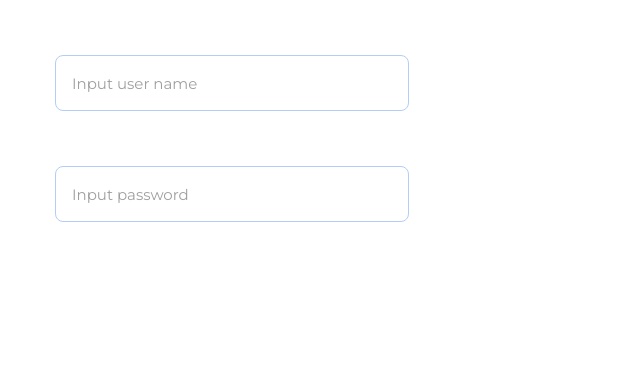
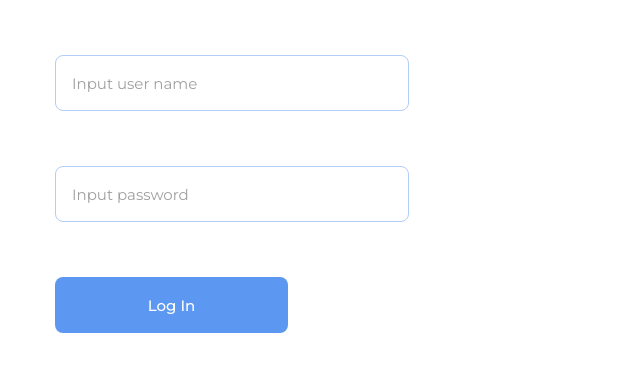
Before and after one commit to Jonnynsk/chat-app, a React (Create React App) app: page / in a window 1280 px wide. Shown: the top 372 px of the page, without its empty margins (0-640 px from the left). Built offline with nearby package versions, Linux system fonts and the light colour scheme.

Commit message:
feat: add Button component

```diff
--- a/src/App.tsx
+++ b/src/App.tsx
@@ -1,12 +1,11 @@
 import { FC } from 'react'
 
-import Input from './components/atoms/Input'
+import LoginForm from './components/molecules'
 
 const App: FC = () => {
 	return (
 		<div className='App'>
-			<Input type='text' placeholder='Input user name' />
-			<Input type='text' placeholder='Input password' />
+			<LoginForm />
 		</div>
 	)
 }
--- a/src/assets/styles/index.scss
+++ b/src/assets/styles/index.scss
@@ -8,17 +8,17 @@
 }
 
 input::-webkit-input-placeholder { color: #9F9F9F; }
-input::-moz-placeholder { color: red; }
+input::-moz-placeholder { color: #9F9F9F; }
 
 // colors
 
 $backgound: #e5e5e5;
 $backgound-chat: #eff5ff;
+$main-white: #FFFFFF;
 $main-text: #333333;
 $chat-text: #303030;
 $main-blue: #5c98f1;
 $border-blue: #B3CDF8;
-$placeholder: #9F9F9F;
 
 // mixins
 
--- /dev/null
+++ b/src/components/atoms/Button/index.tsx
@@ -0,0 +1,13 @@
+import { FC } from 'react'
+
+import './styles.scss'
+
+const Button: FC = ({ children, ...props }) => {
+	return (
+		<button {...props} className='button'>
+			{children}
+		</button>
+	)
+}
+
+export default Button
--- /dev/null
+++ b/src/components/atoms/Button/styles.scss
@@ -0,0 +1,14 @@
+@import '../../../assets/styles/index.scss';
+
+.button {
+    @include size(233px, 56px);
+	@include font(15px, 500, 23px);
+    color: $main-white;
+    border: none;
+    border-radius: 8px;
+    background-color: $main-blue;
+    cursor: pointer;
+
+    margin-top: 55px;
+    margin-left: 55px;
+}
--- a/src/components/atoms/Input/styles.scss
+++ b/src/components/atoms/Input/styles.scss
@@ -3,11 +3,12 @@
 .input {
 	@include size(354px, 56px);
 	@include font(15px, 400, 23px);
-	color: $placeholder;
+	color: $main-text;
 	border: 1px solid $border-blue;
 	border-radius: 8px;
 	outline: none;
 	padding-left: 16px;
-    margin-top: 55px;
-    margin-left: 55px;
+
+	margin-top: 55px;
+	margin-left: 55px;
 }
--- /dev/null
+++ b/src/components/molecules/index.tsx
@@ -0,0 +1,16 @@
+import { FC } from 'react'
+
+import Button from '../atoms/Button'
+import Input from '../atoms/Input'
+
+const LoginForm: FC = () => {
+	return (
+		<form>
+			<Input type='text' placeholder='Input user name' />
+			<Input type='text' placeholder='Input password' />
+			<Button>Log In</Button>
+		</form>
+	)
+}
+
+export default LoginForm
```
Also changed, not shown: src/components/atoms/Button/Button.tsx (deleted, +0 -7 lines), src/components/molecules/styles.scss (added).
